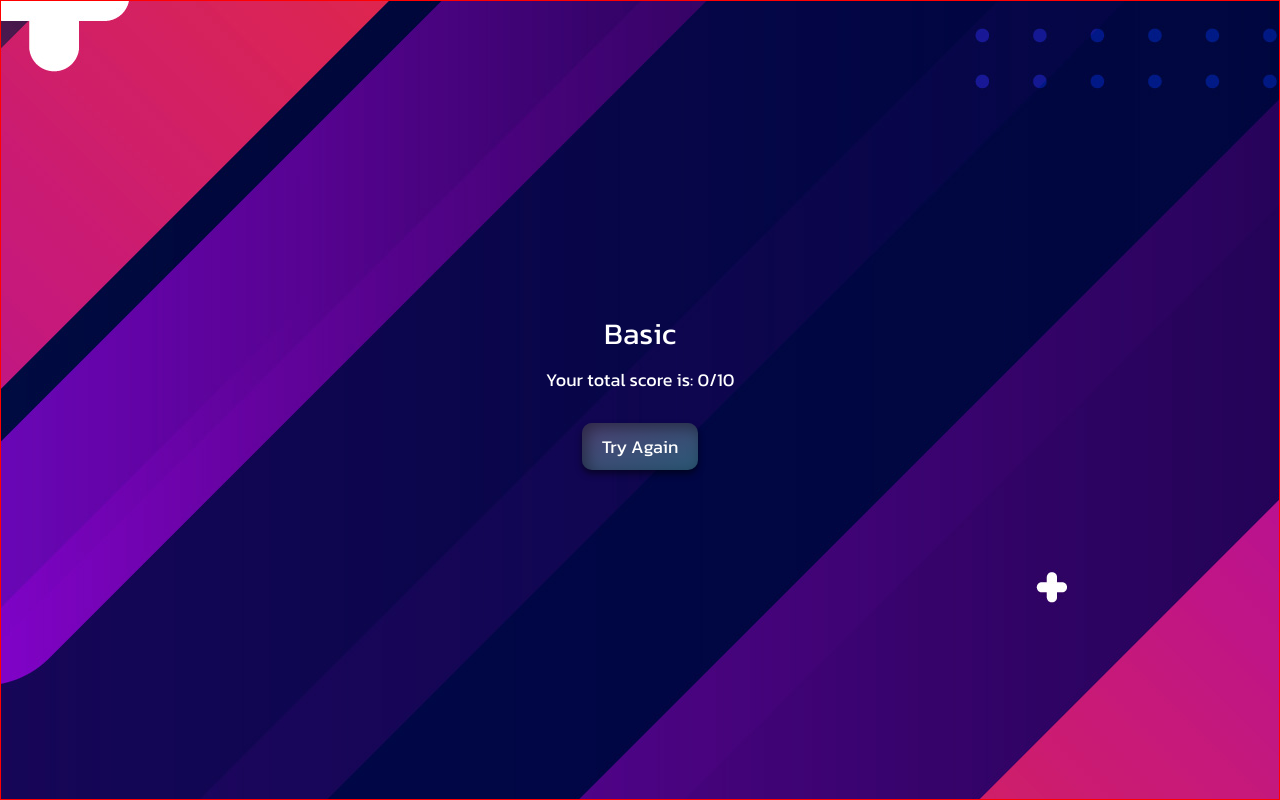
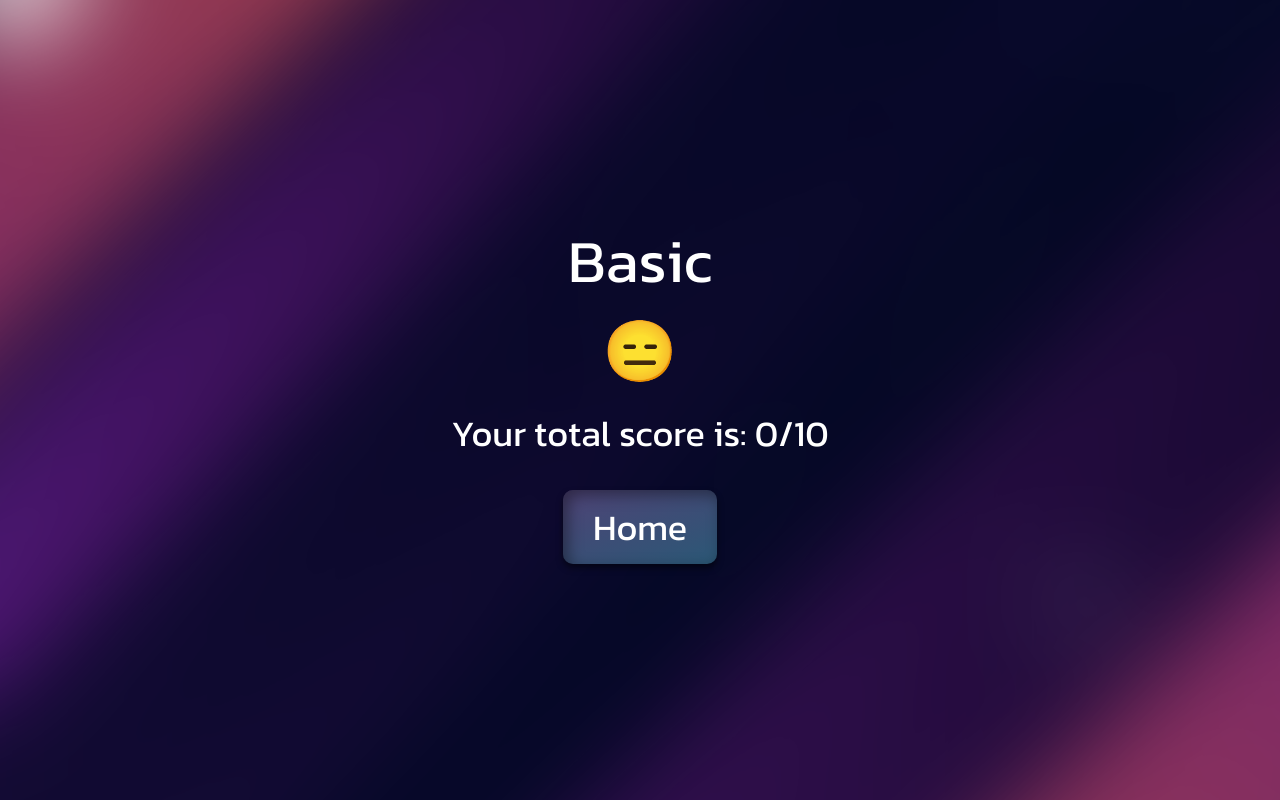
Before and after one commit to samuelefrni/quiz-app, a React (Vite) app: page /results in a window 1280 px wide. Built offline with nearby package versions, Linux system fonts and the light colour scheme; a web font is replaced by a local one.

Commit message:
Fifth Commit

```diff
--- a/src/App.tsx
+++ b/src/App.tsx
@@ -8,7 +8,7 @@ import { IGetQuestions } from "./utils/Interface/interface";
 import { IAnswerObject } from "./utils/Interface/interface";
 import Results from "./pages/Results/Results";
 
-function App() {
+const App: React.FC = (): JSX.Element => {
   const [loading, setLoading] = useState<boolean>(true);
   const [question, setQuestion] = useState<IGetQuestions[]>([]);
   const [number, setNumber] = useState<number>(0);
@@ -81,6 +81,6 @@ function App() {
       </Routes>
     </>
   );
-}
+};
 
 export default App;
--- a/src/components/Navbar/Navbar.module.css
+++ b/src/components/Navbar/Navbar.module.css
@@ -4,20 +4,11 @@
   align-items: center;
   padding: 10px;
   position: relative;
-  z-index: 1;
   overflow: hidden;
-}
-
-.nav img {
-  position: absolute;
-  z-index: -1;
-  width: 300%;
-  filter: blur(30px) grayscale(50%);
 }
 
 .nav button {
   display: flex;
-  justify-content: center;
 }
 
 .nav h1 {
@@ -25,3 +16,12 @@
   font-size: 35px;
   padding: 10px;
 }
+
+@media only screen and (min-width: 768px) {
+  .nav {
+    justify-content: space-around;
+  }
+  .nav h1 {
+    font-size: 60px;
+  }
+}
--- a/src/components/Navbar/Navbar.tsx
+++ b/src/components/Navbar/Navbar.tsx
@@ -5,11 +5,13 @@ import image from "../../assets/3534910.jpg";
 import { INavbarProps } from "../../utils/Interface/interface";
 import { RiRestartLine } from "react-icons/ri";
 
-const Navbar: React.FC<INavbarProps> = ({ preaviusQuestion, restartGame }) => {
+const Navbar: React.FC<INavbarProps> = ({
+  preaviusQuestion,
+  restartGame,
+}): JSX.Element => {
   return (
     <>
       <nav className={NavbarCSS.nav}>
-        <img src={image} alt="" />
         <button onClick={preaviusQuestion}>
           <IoIosArrowRoundBack />
         </button>
--- a/src/index.css
+++ b/src/index.css
@@ -6,6 +6,12 @@
   font-weight: 400;
 }
 
+img {
+  position: absolute;
+  z-index: -1;
+  filter: blur(50px) grayscale(50%);
+}
+
 a {
   text-decoration: none;
   color: white;
--- a/src/pages/Home/Home.module.css
+++ b/src/pages/Home/Home.module.css
@@ -1,5 +1,4 @@
 .container {
-  border: 1px solid red;
   min-height: 100vh;
   display: flex;
   justify-content: center;
@@ -7,12 +6,6 @@
   flex-direction: column;
   position: relative;
   overflow: hidden;
-}
-
-.container img {
-  position: absolute;
-  z-index: -1;
-  height: 100%;
 }
 
 .container h1 {
@@ -28,7 +21,26 @@
   font-family: "Kanit";
 }
 
-.container button {
+.container button a {
   padding: 10px 20px;
   border-radius: 10px;
 }
+
+.container button:hover {
+  opacity: 0.8;
+}
+
+@media only screen and (min-width: 768px) {
+  .container img {
+    width: 250%;
+  }
+  .container h1 {
+    font-size: 80px;
+  }
+  .container p {
+    font-size: 20px;
+  }
+  .container button a {
+    font-size: 20px;
+  }
+}
--- a/src/pages/Home/Home.tsx
+++ b/src/pages/Home/Home.tsx
@@ -4,7 +4,7 @@ import { Link } from "react-router-dom";
 import HomeCSS from "./Home.module.css";
 import image from "../../assets/3534910.jpg";
 
-const Home: React.FC<IHomeProps> = (props) => {
+const Home: React.FC<IHomeProps> = (props): JSX.Element => {
   const { startGame } = props;
 
   return (
--- a/src/pages/Quiz/Quiz.module.css
+++ b/src/pages/Quiz/Quiz.module.css
@@ -7,12 +7,6 @@
   color: white;
   overflow: hidden;
   position: relative;
-  min-height: 100vh;
-}
-
-.image {
-  position: absolute;
-  z-index: -1;
 }
 
 .questionNumber {
@@ -39,6 +33,10 @@
   flex-direction: column;
 }
 
+.answer span:hover {
+  opacity: 0.8;
+}
+
 button {
   cursor: pointer;
   padding: 10px;
@@ -57,7 +55,6 @@ button {
 button:disabled {
   color: black;
   opacity: 0.8;
-  border: 1px solid #4e4376;
 }
 
 .answer button {
@@ -69,3 +66,24 @@ button:disabled {
   border-radius: 10px;
   min-width: 150px;
 }
+
+@media only screen and (min-width: 768px) {
+  .container img {
+    width: 250%;
+  }
+  .questionNumber {
+    font-size: 25px;
+  }
+  .question {
+    font-size: 30px;
+  }
+  .answer button {
+    font-size: 22px;
+    min-width: 650px;
+    min-height: 50px;
+  }
+  .containerButton button {
+    font-size: 20px;
+    min-width: 300px;
+  }
+}
--- a/src/pages/Quiz/Quiz.tsx
+++ b/src/pages/Quiz/Quiz.tsx
@@ -15,14 +15,14 @@ const Quiz: React.FC<IQuizProps> = ({
   nextQuestion,
   preaviusQuestion,
   restartGame,
-}) => {
+}): JSX.Element => {
   const isLastQuestion = questionNumber === totalQuestion;
 
   return (
     <>
       <Navbar preaviusQuestion={preaviusQuestion} restartGame={restartGame} />
       <div className={QuizCSS.container}>
-        <img className={QuizCSS.image} src={image} alt="" />
+        <img src={image} alt="" />
         <p className={QuizCSS.questionNumber}>
           Question: {questionNumber}/{totalQuestion}
         </p>
--- a/src/pages/Results/Results.module.css
+++ b/src/pages/Results/Results.module.css
@@ -1,13 +1,12 @@
 .container {
-  border: 1px solid red;
   position: relative;
   overflow: hidden;
   color: white;
-  min-height: 100vh;
   display: flex;
   justify-content: center;
   align-items: center;
   flex-direction: column;
+  min-height: 100vh;
 }
 
 .container img {
@@ -18,6 +17,7 @@
 .container span {
   font-family: "Kanit";
   font-size: 30px;
+  text-align: center;
 }
 
 .container h2 {
@@ -25,6 +25,25 @@
   margin: 10px 20px;
 }
 
-.container button {
+.container button a {
   padding: 10px 20px;
 }
+
+.container button:hover {
+  opacity: 0.8;
+}
+
+@media only screen and (min-width: 768px) {
+  .container img {
+    width: 250%;
+  }
+  .container span {
+    font-size: 60px;
+  }
+  .container h2 {
+    font-size: 36px;
+  }
+  .container button a {
+    font-size: 36px;
+  }
+}
--- a/src/pages/Results/Results.tsx
+++ b/src/pages/Results/Results.tsx
@@ -3,27 +3,59 @@ import { IResultsProps } from "../../utils/Interface/interface";
 import { Link } from "react-router-dom";
 import ResultsCSS from "./Results.module.css";
 import image from "../../assets/3534910.jpg";
+import { scoreLevel } from "../../utils/Enum/enum";
 
-const getScoreMessage = (score: number) => {
-  if (score <= 3) return "Basic";
-  if (score <= 7) return "Intermediate";
-  if (score <= 9) return "Expert";
-  if (score === 10) return "Master";
+const getScoreMessage = (score: number): JSX.Element | undefined => {
+  if (score <= 3)
+    return (
+      <span>
+        {scoreLevel.Basic}
+        <br />
+        😑
+      </span>
+    );
+  if (score <= 7)
+    return (
+      <span>
+        {scoreLevel.Intermediate}
+        <br />
+        😆
+      </span>
+    );
+  if (score <= 9)
+    return (
+      <span>
+        {scoreLevel.Expert}
+        <br />
+        😁
+      </span>
+    );
+  if (score === 10)
+    return (
+      <span>
+        {scoreLevel.Master}
+        <br />
+        😎
+      </span>
+    );
 };
 
-const Results: React.FC<IResultsProps> = ({ score, totalQuestion }) => {
+const Results: React.FC<IResultsProps> = ({
+  score,
+  totalQuestion,
+}): JSX.Element => {
   const scoreMessage = getScoreMessage(score);
 
   return (
     <>
       <div className={ResultsCSS.container}>
         <img src={image} alt="" />
-        <span>{scoreMessage}</span>
+        {scoreMessage}
         <h2>
           Your total score is: {score}/{totalQuestion}
         </h2>
         <button>
-          <Link to="/">Try Again</Link>
+          <Link to="/">Home</Link>
         </button>
       </div>
     </>
--- /dev/null
+++ b/src/utils/Enum/enum.ts
@@ -0,0 +1,6 @@
+export enum scoreLevel {
+  Basic = "Basic",
+  Intermediate = "Intermediate",
+  Expert = "Expert",
+  Master = "Master",
+}
```
